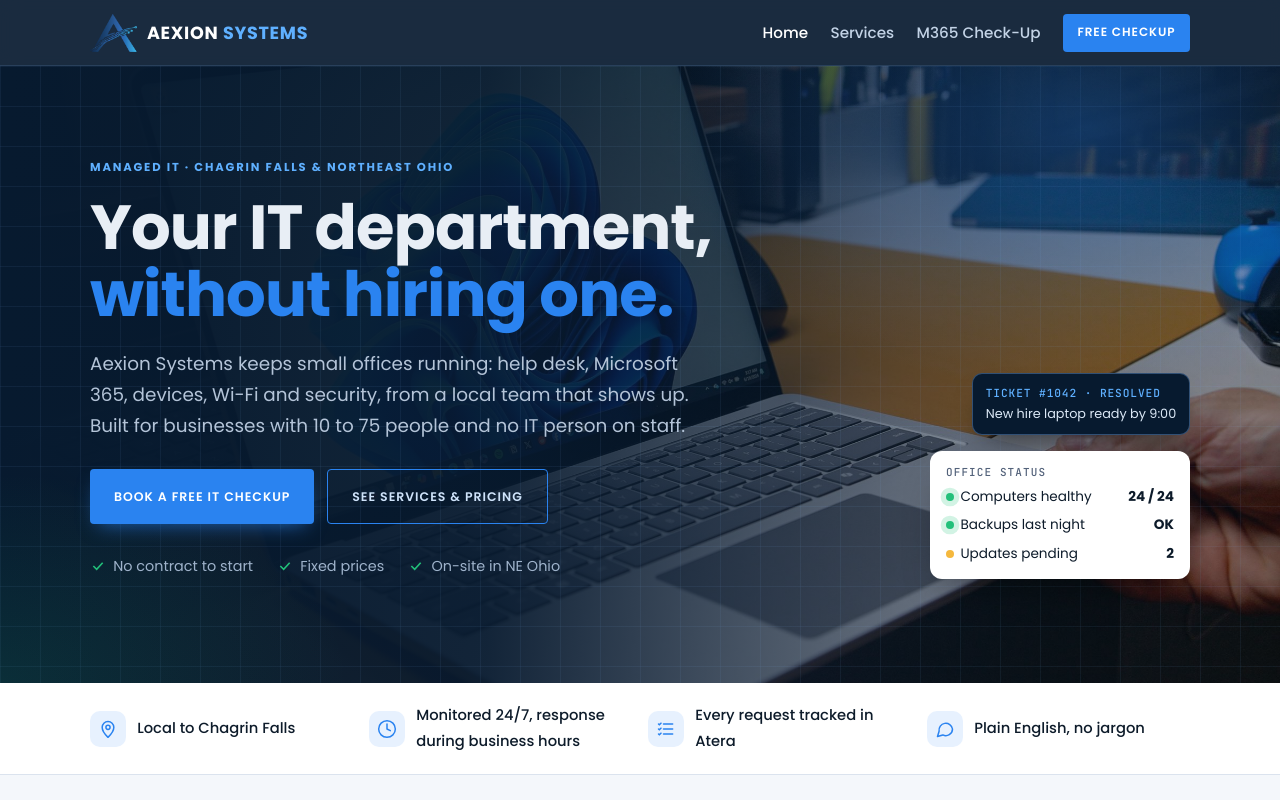
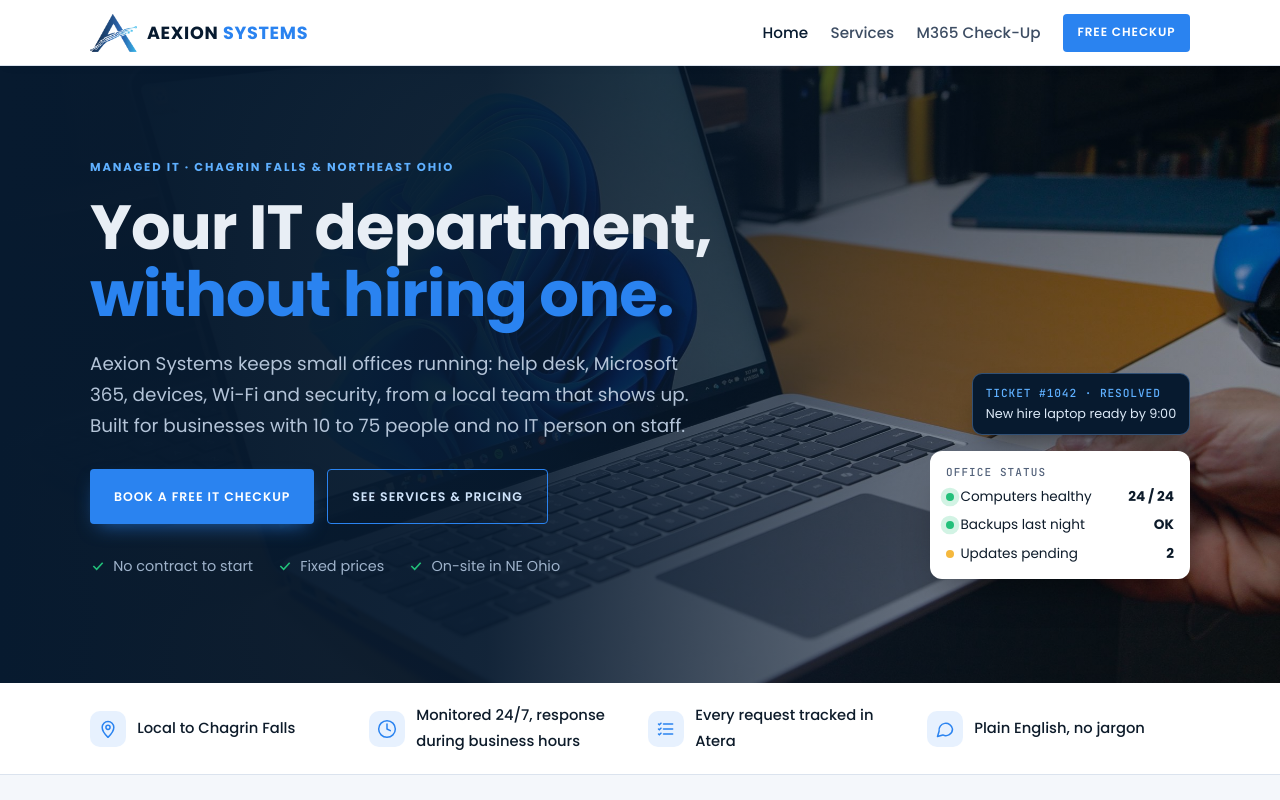
Before and after one commit to noaha3615-web/aexion-website, a plain HTML site: page index.html in a window 1280 px wide. Shown: the top 800 px of the page. Drawn offline with Linux system fonts and the light colour scheme.

Commit message:
White top bar; remove grid over heading photo
Co-Authored-By: Claude Opus 5.5 <noreply@anthropic.com>
Claude-Session: https://claude.ai/code/session_01QULfCGLGs6iVib3zG5qSeA

```diff
--- a/styles.css
+++ b/styles.css
@@ -277,3 +277,13 @@ h1,h2,h3{font-weight:700;letter-spacing:-.015em}
 .page-hero h1,.page-hero .lead{max-width:min(20ch,100%)}
 .page-hero .lead{max-width:46ch}
 @media (max-width:900px){.page-hero-art{position:static;transform:none;width:calc(100% - 40px);margin:2rem auto 0;display:block}}
+
+/* ===== v3: white top bar; no grid over the heading photo ===== */
+.site-nav{background:rgba(255,255,255,.97);border-bottom:1px solid var(--line);box-shadow:0 2px 12px -6px rgba(7,26,47,.15)}
+.brand{color:var(--navy)}
+.brand b{color:var(--blue)}
+.site-nav nav a{color:#3d4d63}
+.site-nav nav a:hover,.site-nav nav a[aria-current]{color:var(--navy)}
+.site-nav nav a.cta,.site-nav nav a.cta:hover{color:#fff}
+/* heading background: photo + dark fade only (no circuit grid). To bring the grid back, delete this rule. */
+.hero.on-dark::before{background:none}
```
